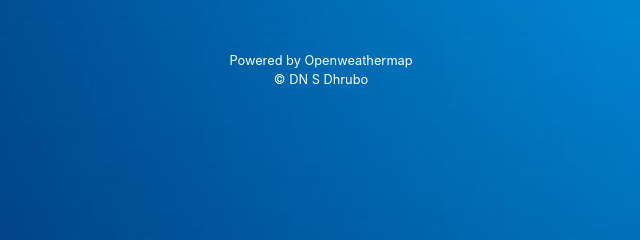
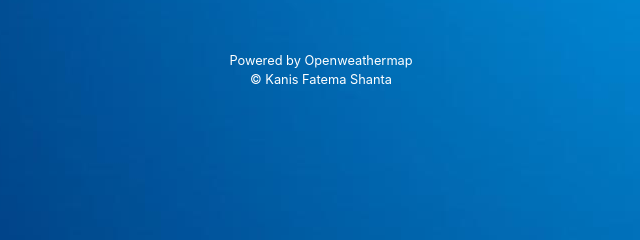
Before and after one commit to Kanis-Fatema-Shanta/Weather, a plain HTML site: page index.html in a window 1280 px wide. Shown: the part 541-781 px from the top of the page, 319-959 px from the left. Drawn offline with nearby package versions, Linux system fonts and the light colour scheme.

Commit message:
complete

```diff
--- a/index.html
+++ b/index.html
@@ -119,7 +119,7 @@
     <footer class="text-white mb-1" >
         <small>
             <span class="center-item">Powered by Openweathermap</span>
-        <span class="center-item">&copy; DN S Dhrubo</span></small>
+        <span class="center-item">&copy; Kanis Fatema Shanta</span></small>
     </footer>
 
 
```
